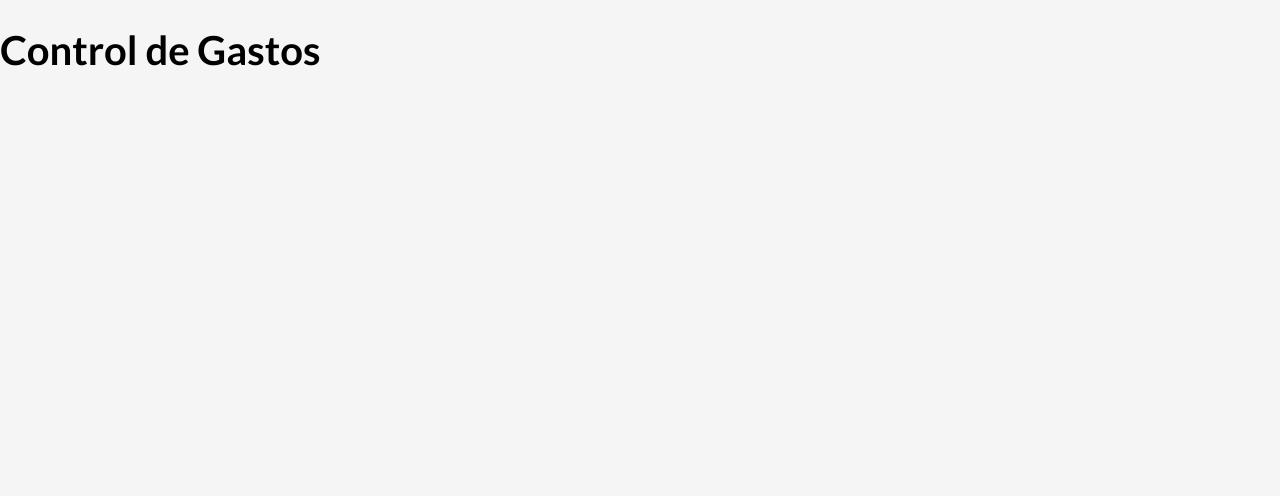
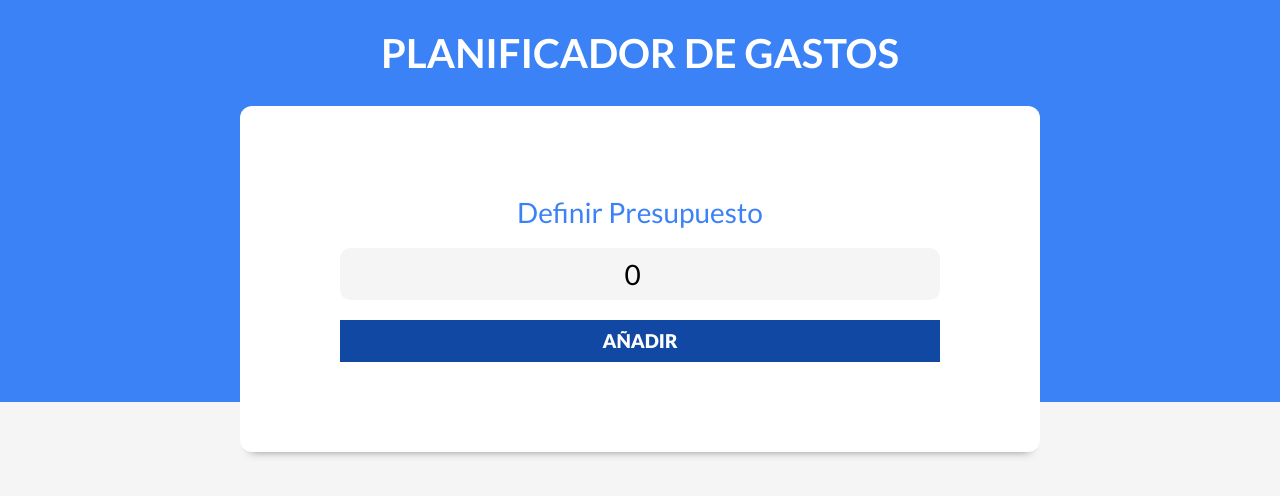
Before and after one commit to y3nar0/react-control-gastos, a React (Vite) app: page / in a window 1280 px wide. Shown: the top 496 px of the page. Built offline with nearby package versions, Linux system fonts and the light colour scheme.

Commit message:
validación del formulario

```diff
--- a/src/App.jsx
+++ b/src/App.jsx
@@ -1,7 +1,20 @@
+import { useState } from "react"
+import Header from "./components/Header"
+
 function App() {
 
+  const [presupuesto, setPresupuesto] = useState(0)
+  const [isValidPresupuesto, setIsValidPresupuesto] = useState(false)
+
   return (
-    <h1>Control de Gastos</h1>
+    <div>
+      <Header
+        presupuesto={presupuesto}
+        setPresupuesto={setPresupuesto}
+        isValidPresupuesto={isValidPresupuesto}
+        setIsValidPresupuesto={setIsValidPresupuesto}
+      />
+    </div>
   )
 }
 
--- /dev/null
+++ b/src/components/Header.jsx
@@ -0,0 +1,24 @@
+import NuevoPresupuesto from "./NuevoPresupuesto"
+
+const Header = ({ presupuesto, setPresupuesto, isValidPresupuesto, setIsValidPresupuesto }) => {
+
+  return (
+    <header>
+        <h1>Planificador de gastos</h1>
+
+        {
+            isValidPresupuesto ? (
+                <p>Control Presupuesto</p>
+            ) : (
+                <NuevoPresupuesto
+                    presupuesto={presupuesto}
+                    setPresupuesto={setPresupuesto}
+                    setIsValidPresupuesto={setIsValidPresupuesto}
+                />
+            )
+        }
+    </header>
+  )
+}
+
+export default Header
--- /dev/null
+++ b/src/components/Mensaje.jsx
@@ -0,0 +1,9 @@
+const Mensaje = ({ children, tipo }) => {
+  return (
+    <div className={`alerta ${tipo}`}>
+        {children}
+    </div>
+  )
+}
+
+export default Mensaje
--- /dev/null
+++ b/src/components/NuevoPresupuesto.jsx
@@ -0,0 +1,52 @@
+import { useState } from "react"
+import Mensaje from "./Mensaje"
+
+const NuevoPresupuesto = ({ presupuesto, setPresupuesto, setIsValidPresupuesto }) => {
+
+    const [mensaje, setMensaje] = useState('')
+
+    const handlePresupuesto = e => {
+        e.preventDefault()
+
+        if(!presupuesto || presupuesto<0) {
+            setMensaje('No es un presupuesto válido')
+
+            return
+        }
+
+        setMensaje('')
+        setIsValidPresupuesto(true)
+
+    }
+
+  return (
+    <div className="contenedor-presupuesto contenedor sombra">
+        <form
+            className="formulario"
+            onSubmit={handlePresupuesto}>
+
+            <div className="campo">
+                <label htmlFor="">
+                    Definir Presupuesto
+                </label>
+                <input
+                    type="number"
+                    className="nuevo-presupuesto"
+                    placeholder="Añade tu Presupuesto"
+                    value={presupuesto}
+                    onChange={e => setPresupuesto(Number(e.target.value))}
+                />
+            </div>
+
+            <input
+                type="submit"
+                value="Añadir"
+            />
+
+            {mensaje && <Mensaje tipo='error'>{mensaje}</Mensaje>}
+        </form>
+    </div>
+  )
+}
+
+export default NuevoPresupuesto
```
